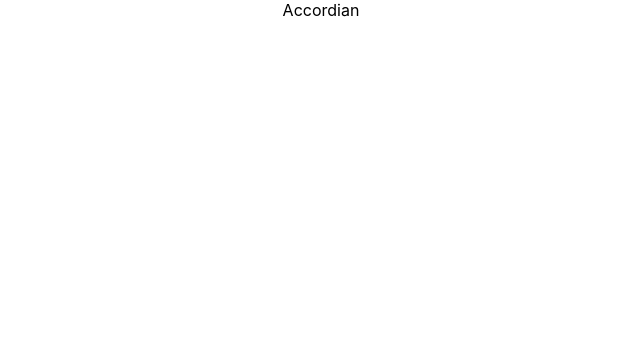
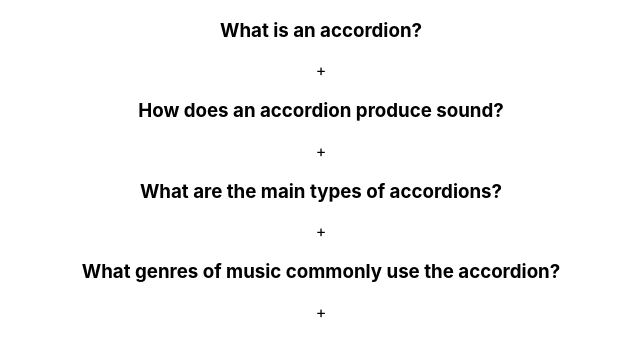
Before and after one commit to RossJames-lab/25-react-projects, a React (Create React App) app: page / in a window 1280 px wide. Shown: the top 356 px of the page, without its empty margins (319-959 px from the left). Built offline with nearby package versions, Linux system fonts and the light colour scheme.

Commit message:
created accordian structure in index.jsx

```diff
--- a/src/components/accordian/index.jsx
+++ b/src/components/accordian/index.jsx
@@ -1,3 +1,25 @@
+import React, { useState } from 'react';
+import data from "./data";
+
 export default function Accordian() {
-  return <div>Accordian</div>;
+  const [selected, setSeleted] = useState(null);
+
+  return (
+    <div className="wrapper">
+      <div className="accordian">
+        {data && data.length > 0 ? (
+          data.map((dataItem) => (
+            <div className="item" key={dataItem.id}> {/* Assuming dataItem has a unique id */}
+              <div className="title">
+                <h3>{dataItem.question}</h3>
+                <span>+</span>
+              </div>
+            </div>
+          ))
+        ) : (
+          <div>No data found!</div>
+        )}
+      </div>
+    </div>
+  );
 }
```
